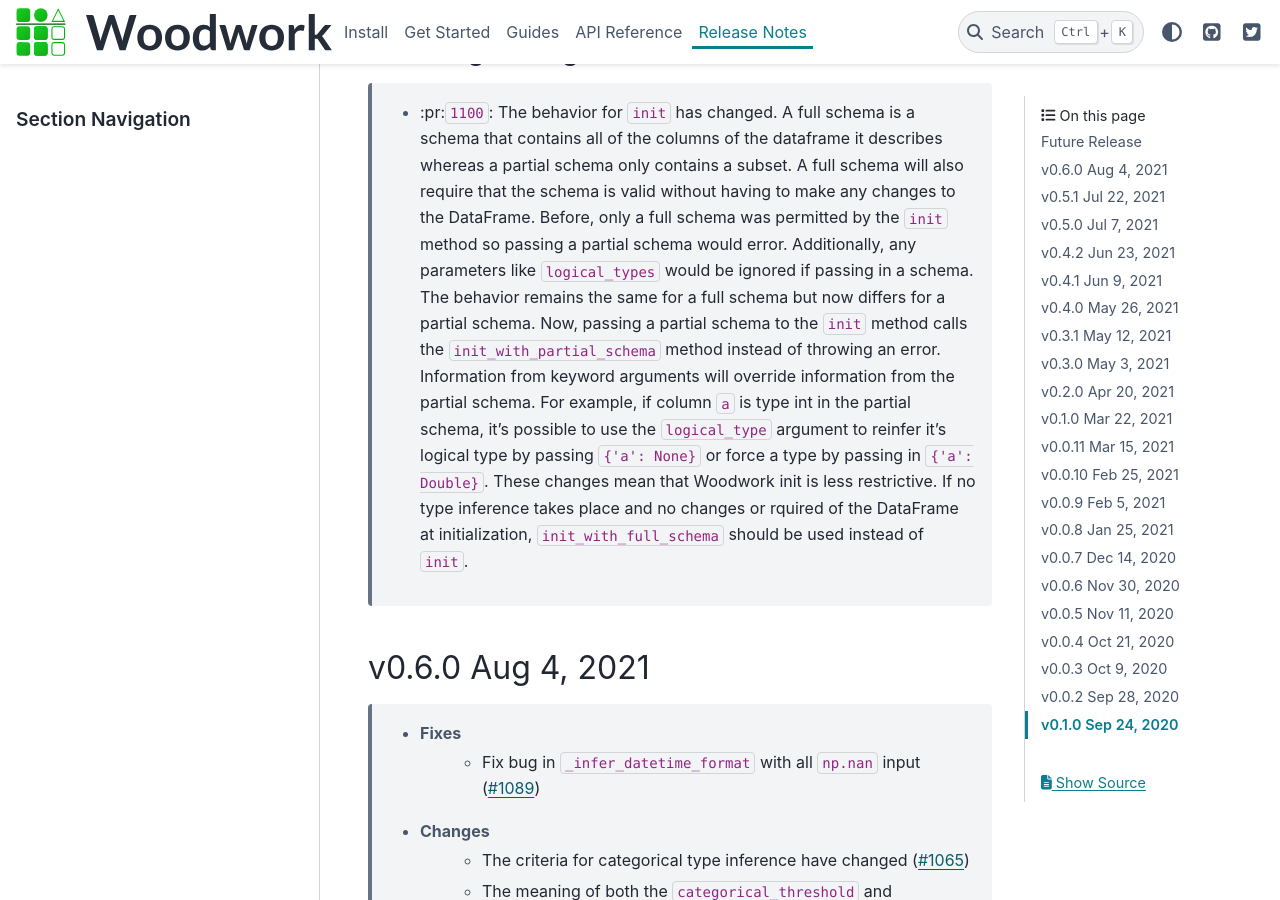
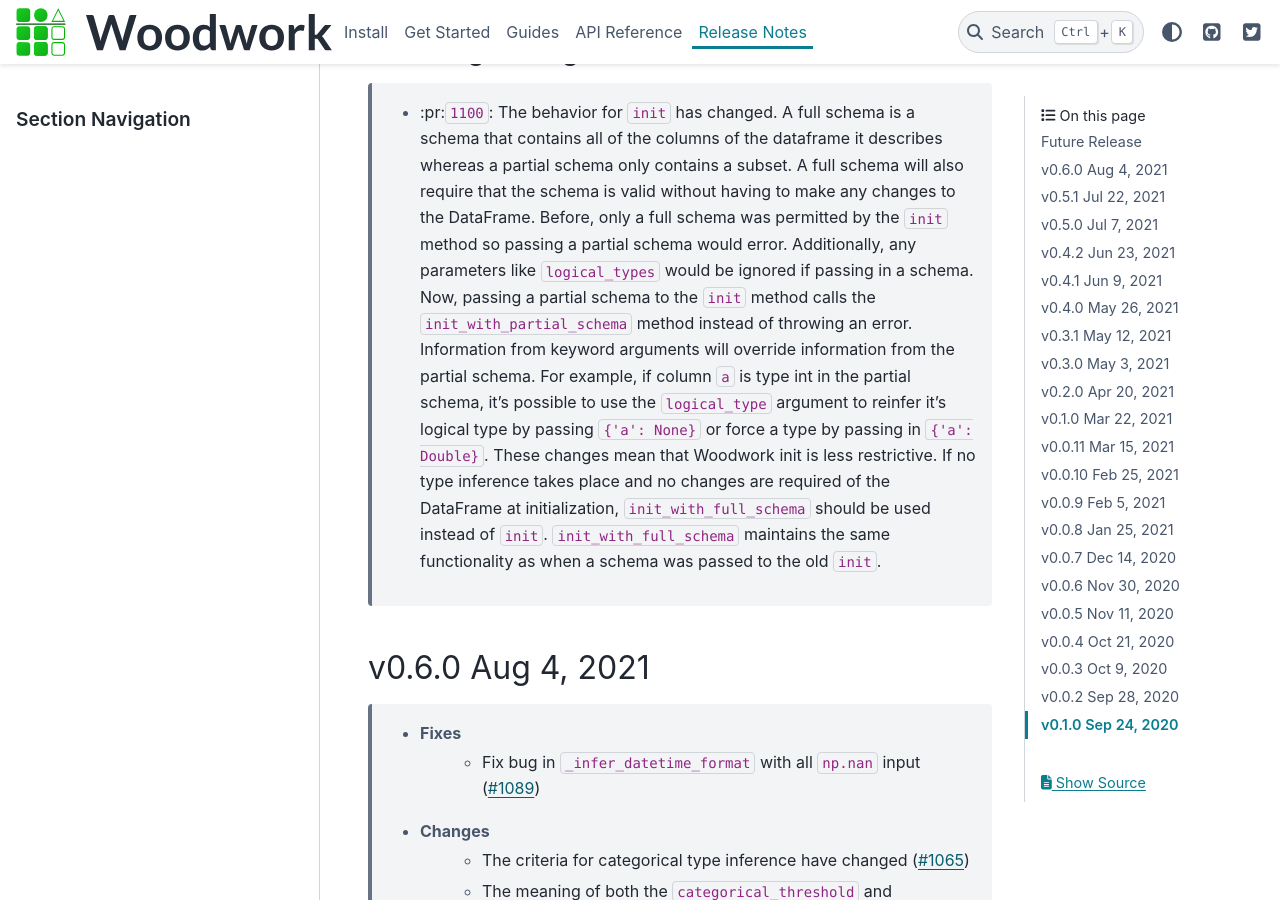
Before and after one commit to alteryx/woodwork, a Sphinx documentation site: the page built from docs/source/release_notes.rst, in a window 1280 px wide and 900 px high, scrolled down 704 px. Built offline with Sphinx 7.4.7 and the PyData theme 0.15.4, drawn with Linux system fonts in a browser that asks for light colours; comment, search, counter and statistics services are not loaded.

Commit message:
update breaking changes

```diff
--- a/docs/source/release_notes.rst
+++ b/docs/source/release_notes.rst
@@ -26,17 +26,17 @@ Breaking Changes
       the DataFrame. Before, only a full schema was permitted by the ``init``
       method so passing a partial schema would error. Additionally, any
       parameters like ``logical_types`` would be ignored if passing in a schema.
-      The behavior remains the same for a full schema but now differs for a
-      partial schema. Now, passing a partial schema to the ``init`` method
-      calls the ``init_with_partial_schema`` method instead of throwing an
-      error. Information from keyword arguments will override information
-      from the partial schema. For example, if column ``a`` is type int in
-      the partial schema, it's possible to use the ``logical_type`` argument
-      to  reinfer it's logical type by passing ``{'a': None}`` or force a
-      type by passing in ``{'a': Double}``. These changes mean that Woodwork
-      init is less restrictive. If no type inference takes place and no
-      changes or rquired of the DataFrame at initialization,
-      ``init_with_full_schema`` should be used instead of ``init``.
+      Now, passing a partial schema to the ``init`` method calls the
+      ``init_with_partial_schema`` method instead of throwing an error.
+      Information from keyword arguments will override information from the
+      partial schema. For example, if column ``a`` is type int in the partial
+      schema, it's possible to use the ``logical_type`` argument to reinfer it's
+      logical type by passing ``{'a': None}`` or force a type by passing in
+      ``{'a': Double}``. These changes mean that Woodwork init is less
+      restrictive. If no type inference takes place and no changes are required
+      of the DataFrame at initialization, ``init_with_full_schema`` should be
+      used instead of ``init``. ``init_with_full_schema`` maintains the same
+      functionality as when a schema was passed to the old ``init``.
 
 v0.6.0 Aug 4, 2021
 ==================
```
